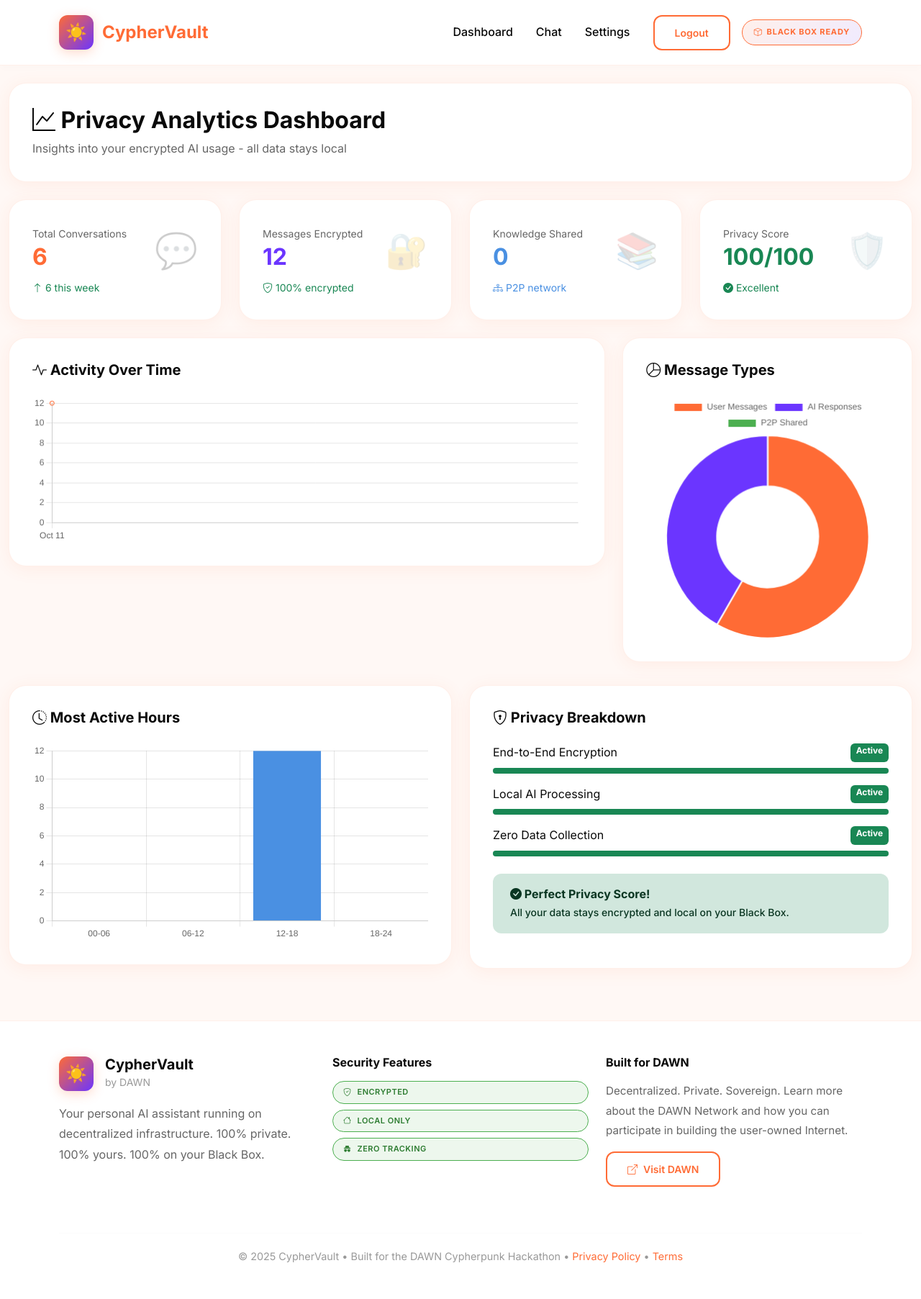
After one commit to shariqazeem/DawnGuard, a Django app: page /analytics/ in a window 1280 px wide. The commit adds this page. Shown: the whole page at 72% size. Run offline with Django 4.2, Linux system fonts and the light colour scheme; a user stored in the database is signed in; data comes from the database, SQL or seed files in the repository; both versions use the stored data as it was after the commit.

Commit message:
added blackbox analytics feature page

```diff
--- a/core/urls.py
+++ b/core/urls.py
@@ -12,6 +12,9 @@ urlpatterns = [
     path('chat/<int:conversation_id>/send/', views.send_message, name='send_message'),
     path('chat/<int:conversation_id>/delete/', views.delete_conversation, name='delete_conversation'),
     path('settings/', views.settings_view, name='settings'),
+    path('blackbox/dashboard/', views.blackbox_dashboard_view, name='blackbox_dashboard'),
+    path('blackbox/status/', views.blackbox_status, name='blackbox_status'),
+    path('analytics/', views.analytics_view, name='analytics'),
 
     # P2P Network
     path('p2p/', views.p2p_network_view, name='p2p_network'),
--- a/core/views.py
+++ b/core/views.py
@@ -11,6 +11,11 @@ from django.contrib.auth.forms import UserCreationForm
 from datetime import datetime, timedelta
 import json
 import time
+import psutil
+import platform
+import socket
+from django.db.models import Count
+from django.db.models.functions import TruncDate, TruncHour
 
 # Import models
 from .models import (
@@ -760,3 +765,127 @@ def upvote_knowledge(request, knowledge_id):
             return JsonResponse({'success': False, 'error': str(e)}, status=500)
 
     return JsonResponse({'error': 'Invalid method'}, status=405)
+
+@login_required
+def blackbox_status(request):
+    """Show Black Box hardware status"""
+
+    # Get system information
+    cpu_percent = psutil.cpu_percent(interval=1)
+    memory = psutil.virtual_memory()
+    disk = psutil.disk_usage('/')
+
+    # Network info
+    hostname = socket.gethostname()
+    local_ip = socket.gethostbyname(hostname)
+
+    # Check if Ollama is running
+    ollama_status = "Running" if llm_handler.available else "Offline"
+
+    # Get GPU info (if available)
+    try:
+        import GPUtil
+        gpus = GPUtil.getGPUs()
+        gpu_info = [{
+            'name': gpu.name,
+            'load': gpu.load * 100,
+            'memory_used': gpu.memoryUsed,
+            'memory_total': gpu.memoryTotal,
+            'temperature': gpu.temperature
+        } for gpu in gpus]
+    except:
+        gpu_info = []
+
+    context = {
+        'cpu_percent': cpu_percent,
+        'memory_percent': memory.percent,
+        'memory_used': memory.used / (1024**3),  # GB
+        'memory_total': memory.total / (1024**3),  # GB
+        'disk_percent': disk.percent,
+        'disk_used': disk.used / (1024**3),  # GB
+        'disk_total': disk.total / (1024**3),  # GB
+        'hostname': hostname,
+        'local_ip': local_ip,
+        'ollama_status': ollama_status,
+        'gpu_info': gpu_info,
+        'platform': platform.system(),
+        'platform_version': platform.version(),
+    }
+
+    return JsonResponse(context)
+
+@login_required
+def blackbox_dashboard_view(request):
+    """Black Box hardware dashboard"""
+    context = {
+        'active_connections': P2PConnection.objects.filter(is_active=True).count(),
+        'total_messages': Message.objects.count(),
+    }
+    return render(request, 'blackbox_dashboard.html', context)
+
+@login_required
+def analytics_view(request):
+    """Analytics dashboard"""
+    user = request.user
+
+    # Basic stats
+    total_conversations = Conversation.objects.filter(user=user).count()
+    total_messages = Message.objects.filter(conversation__user=user).count()
+    knowledge_shared = SharedKnowledge.objects.filter(shared_by__user=user).count()
+
+    # This week
+    week_ago = timezone.now() - timedelta(days=7)
+    conversations_this_week = Conversation.objects.filter(
+        user=user,
+        created_at__gte=week_ago
+    ).count()
+
+    # Activity over last 7 days
+    activity = Message.objects.filter(
+        conversation__user=user,
+        timestamp__gte=week_ago
+    ).annotate(
+        date=TruncDate('timestamp')
+    ).values('date').annotate(
+        count=Count('id')
+    ).order_by('date')
+
+    activity_labels = [a['date'].strftime('%b %d') for a in activity]
+    activity_data = [a['count'] for a in activity]
+
+    # Message types
+    user_messages = Message.objects.filter(conversation__user=user, role='user').count()
+    ai_messages = Message.objects.filter(conversation__user=user, role='assistant').count()
+    p2p_messages = knowledge_shared
+
+    # Hours distribution
+    hours = [0, 0, 0, 0]  # 4 time blocks
+    for msg in Message.objects.filter(conversation__user=user):
+        hour = msg.timestamp.hour
+        if 0 <= hour < 6:
+            hours[0] += 1
+        elif 6 <= hour < 12:
+            hours[1] += 1
+        elif 12 <= hour < 18:
+            hours[2] += 1
+        else:
+            hours[3] += 1
+
+    # Privacy score (simple calculation)
+    privacy_score = 100  # Always 100 for local processing
+
+    context = {
+        'total_conversations': total_conversations,
+        'conversations_this_week': conversations_this_week,
+        'total_messages': total_messages,
+        'knowledge_shared': knowledge_shared,
+        'privacy_score': privacy_score,
+        'activity_labels': json.dumps(activity_labels),
+        'activity_data': json.dumps(activity_data),
+        'user_messages': user_messages,
+        'ai_messages': ai_messages,
+        'p2p_messages': p2p_messages,
+        'hours_data': json.dumps(hours),
+    }
+
+    return render(request, 'analytics.html', context)
--- a/requirements.txt
+++ b/requirements.txt
@@ -17,3 +17,4 @@ whitenoise==6.6.0
 # Utils
 Pillow==10.1.0
 channels
+psutil
--- /dev/null
+++ b/templates/analytics.html
@@ -0,0 +1,209 @@
+{% extends 'base.html' %}
+{% load static %}
+
+{% block content %}
+<div class="container-fluid py-4" style="background: var(--dawn-cream);">
+    <div class="row mb-4">
+        <div class="col-12">
+            <div class="dawn-card">
+                <h2 class="mb-2 fw-bold" style="color: var(--dawn-dark);">
+                    <i class="bi bi-graph-up"></i> Privacy Analytics Dashboard
+                </h2>
+                <p class="mb-0" style="color: #666;">
+                    Insights into your encrypted AI usage - all data stays local
+                </p>
+            </div>
+        </div>
+    </div>
+
+    <!-- Key Metrics -->
+    <div class="row g-4 mb-4">
+        <div class="col-md-3">
+            <div class="dawn-card">
+                <div class="d-flex justify-content-between align-items-center">
+                    <div>
+                        <small style="color: #666;">Total Conversations</small>
+                        <div class="h2 fw-bold glow-text">{{ total_conversations }}</div>
+                    </div>
+                    <div style="font-size: 48px; opacity: 0.2;">💬</div>
+                </div>
+                <small class="text-success">
+                    <i class="bi bi-arrow-up"></i> {{ conversations_this_week }} this week
+                </small>
+            </div>
+        </div>
+        <div class="col-md-3">
+            <div class="dawn-card">
+                <div class="d-flex justify-content-between align-items-center">
+                    <div>
+                        <small style="color: #666;">Messages Encrypted</small>
+                        <div class="h2 fw-bold" style="color: var(--dawn-purple);">{{ total_messages }}</div>
+                    </div>
+                    <div style="font-size: 48px; opacity: 0.2;">🔐</div>
+                </div>
+                <small class="text-success">
+                    <i class="bi bi-shield-check"></i> 100% encrypted
+                </small>
+            </div>
+        </div>
+        <div class="col-md-3">
+            <div class="dawn-card">
+                <div class="d-flex justify-content-between align-items-center">
+                    <div>
+                        <small style="color: #666;">Knowledge Shared</small>
+                        <div class="h2 fw-bold" style="color: var(--dawn-blue);">{{ knowledge_shared }}</div>
+                    </div>
+                    <div style="font-size: 48px; opacity: 0.2;">📚</div>
+                </div>
+                <small style="color: var(--dawn-blue);">
+                    <i class="bi bi-diagram-3"></i> P2P network
+                </small>
+            </div>
+        </div>
+        <div class="col-md-3">
+            <div class="dawn-card">
+                <div class="d-flex justify-content-between align-items-center">
+                    <div>
+                        <small style="color: #666;">Privacy Score</small>
+                        <div class="h2 fw-bold text-success">{{ privacy_score }}/100</div>
+                    </div>
+                    <div style="font-size: 48px; opacity: 0.2;">🛡️</div>
+                </div>
+                <small class="text-success">
+                    <i class="bi bi-check-circle-fill"></i> Excellent
+                </small>
+            </div>
+        </div>
+    </div>
+
+    <!-- Charts -->
+    <div class="row g-4">
+        <div class="col-lg-8">
+            <div class="dawn-card">
+                <h5 class="mb-4 fw-bold">
+                    <i class="bi bi-activity"></i> Activity Over Time
+                </h5>
+                <canvas id="activity-chart" height="80"></canvas>
+            </div>
+        </div>
+
+        <div class="col-lg-4">
+            <div class="dawn-card">
+                <h5 class="mb-4 fw-bold">
+                    <i class="bi bi-pie-chart"></i> Message Types
+                </h5>
+                <canvas id="message-types-chart"></canvas>
+            </div>
+        </div>
+    </div>
+
+    <div class="row g-4 mt-2">
+        <div class="col-lg-6">
+            <div class="dawn-card">
+                <h5 class="mb-4 fw-bold">
+                    <i class="bi bi-clock-history"></i> Most Active Hours
+                </h5>
+                <canvas id="hours-chart"></canvas>
+            </div>
+        </div>
+
+        <div class="col-lg-6">
+            <div class="dawn-card">
+                <h5 class="mb-4 fw-bold">
+                    <i class="bi bi-shield-lock"></i> Privacy Breakdown
+                </h5>
+                <div class="mb-3">
+                    <div class="d-flex justify-content-between mb-2">
+                        <span>End-to-End Encryption</span>
+                        <span class="badge bg-success">Active</span>
+                    </div>
+                    <div class="progress" style="height: 8px; border-radius: 10px;">
+                        <div class="progress-bar bg-success" style="width: 100%;"></div>
+                    </div>
+                </div>
+                <div class="mb-3">
+                    <div class="d-flex justify-content-between mb-2">
+                        <span>Local AI Processing</span>
+                        <span class="badge bg-success">Active</span>
+                    </div>
+                    <div class="progress" style="height: 8px; border-radius: 10px;">
+                        <div class="progress-bar bg-success" style="width: 100%;"></div>
+                    </div>
+                </div>
+                <div class="mb-3">
+                    <div class="d-flex justify-content-between mb-2">
+                        <span>Zero Data Collection</span>
+                        <span class="badge bg-success">Active</span>
+                    </div>
+                    <div class="progress" style="height: 8px; border-radius: 10px;">
+                        <div class="progress-bar bg-success" style="width: 100%;"></div>
+                    </div>
+                </div>
+                <div class="alert alert-success mt-4" style="border-radius: 12px;">
+                    <strong><i class="bi bi-check-circle-fill"></i> Perfect Privacy Score!</strong><br>
+                    <small>All your data stays encrypted and local on your Black Box.</small>
+                </div>
+            </div>
+        </div>
+    </div>
+</div>
+
+<script src="https://cdn.jsdelivr.net/npm/chart.js"></script>
+<script>
+// Activity Chart
+new Chart(document.getElementById('activity-chart'), {
+    type: 'line',
+    data: {
+        labels: {{ activity_labels|safe }},
+        datasets: [{
+            label: 'Messages',
+            data: {{ activity_data|safe }},
+            borderColor: '#FF6B35',
+            backgroundColor: 'rgba(255, 107, 53, 0.1)',
+            tension: 0.4,
+            fill: true
+        }]
+    },
+    options: {
+        responsive: true,
+        plugins: {
+            legend: { display: false }
+        },
+        scales: {
+            y: { beginAtZero: true }
+        }
+    }
+});
+
+// Message Types Pie Chart
+new Chart(document.getElementById('message-types-chart'), {
+    type: 'doughnut',
+    data: {
+        labels: ['User Messages', 'AI Responses', 'P2P Shared'],
+        datasets: [{
+            data: [{{ user_messages }}, {{ ai_messages }}, {{ p2p_messages }}],
+            backgroundColor: ['#FF6B35', '#6B35FF', '#4CAF50']
+        }]
+    }
+});
+
+// Hours Chart
+new Chart(document.getElementById('hours-chart'), {
+    type: 'bar',
+    data: {
+        labels: ['00-06', '06-12', '12-18', '18-24'],
+        datasets: [{
+            label: 'Messages',
+            data: {{ hours_data|safe }},
+            backgroundColor: '#4A90E2'
+        }]
+    },
+    options: {
+        responsive: true,
+        plugins: {
+            legend: { display: false }
+        }
+    }
+});
+</script>
+{% endblock %}
--- a/templates/dashboard.html
+++ b/templates/dashboard.html
@@ -167,6 +167,12 @@
                 <div class="d-grid gap-2">
                     <a href="{% url 'chat' %}" class="btn btn-dawn">
                         <i class="bi bi-chat-dots"></i> New Conversation
+                    </a>
+                    <a href="{% url 'blackbox_dashboard' %}" class="btn btn-outline-dawn">
+                        <i class="bi bi-hdd-rack"></i> Black Box Status
+                    </a>
+                    <a href="{% url 'analytics' %}" class="btn btn-outline-dawn">
+                        <i class="bi bi-graph-up"></i> Analytics
                     </a>
                     <a href="{% url 'p2p_network' %}" class="btn btn-outline-dawn">
                         <i class="bi bi-diagram-3"></i> P2P Network
```
Also changed, not shown: templates/blackbox_dashboard.html (added, +215 -0 lines), db.sqlite3, 1 other file.
